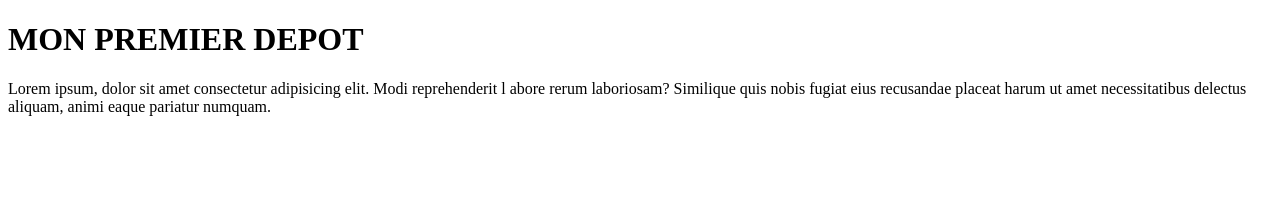
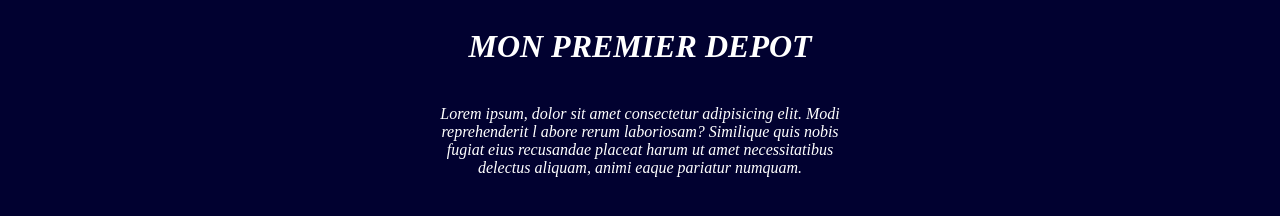
Before and after one commit to Miguel-Ishowo/First-Projet, a plain HTML site: page index.html in a window 1280 px wide. Drawn offline with Linux system fonts and the light colour scheme.

Commit message:
Ajout du CSS

```diff
--- a/css/style.css
+++ b/css/style.css
@@ -1,9 +1,12 @@
 body{
-margin: 0 auto;
-background: navy;
+background: rgb(1, 1, 48);
 }
 
-h1{
-    color:oldlace;
+h1,p{
+    margin:auto;
+    color:#fff;
     font-style: italic;
+    width:400px;
+    padding:20px;
+    text-align:center;
 }
--- a/index.html
+++ b/index.html
@@ -4,6 +4,7 @@
     <meta charset="UTF-8" />
     <meta http-equiv="X-UA-Compatible" content="IE=edge" />
     <meta name="viewport" content="width=h, initial-scale=1.0" />
+    <link rel="stylesheet" href="css/style.css">
     <title>Document</title>
   </head>
   <body>
```
